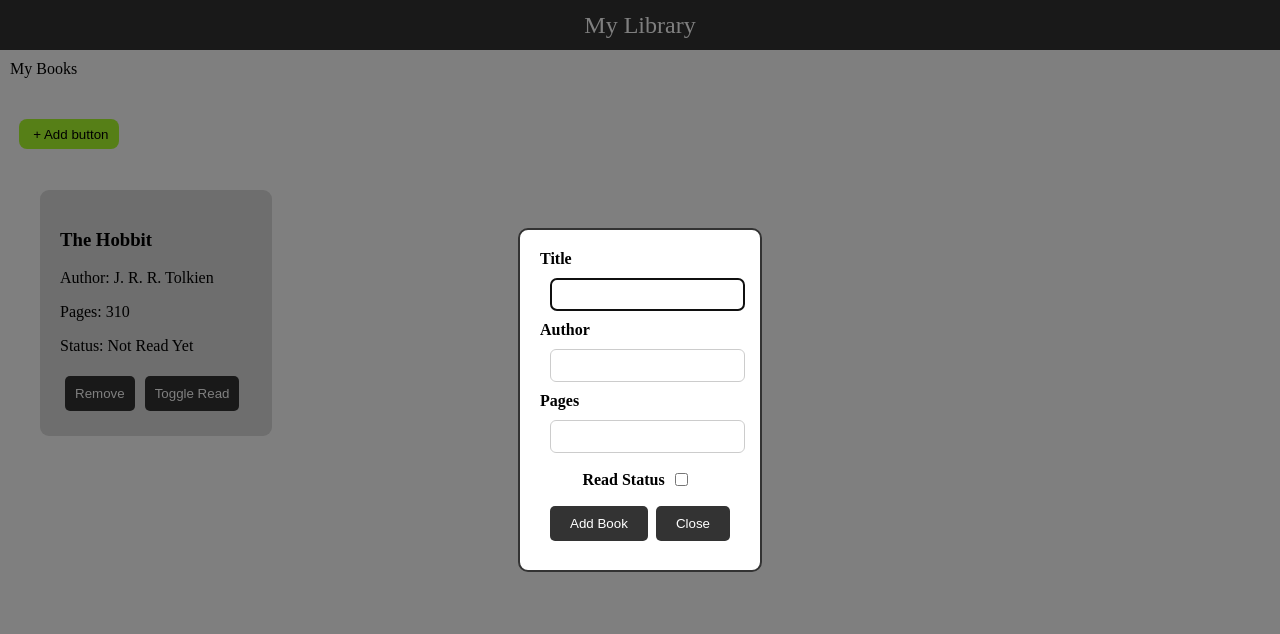
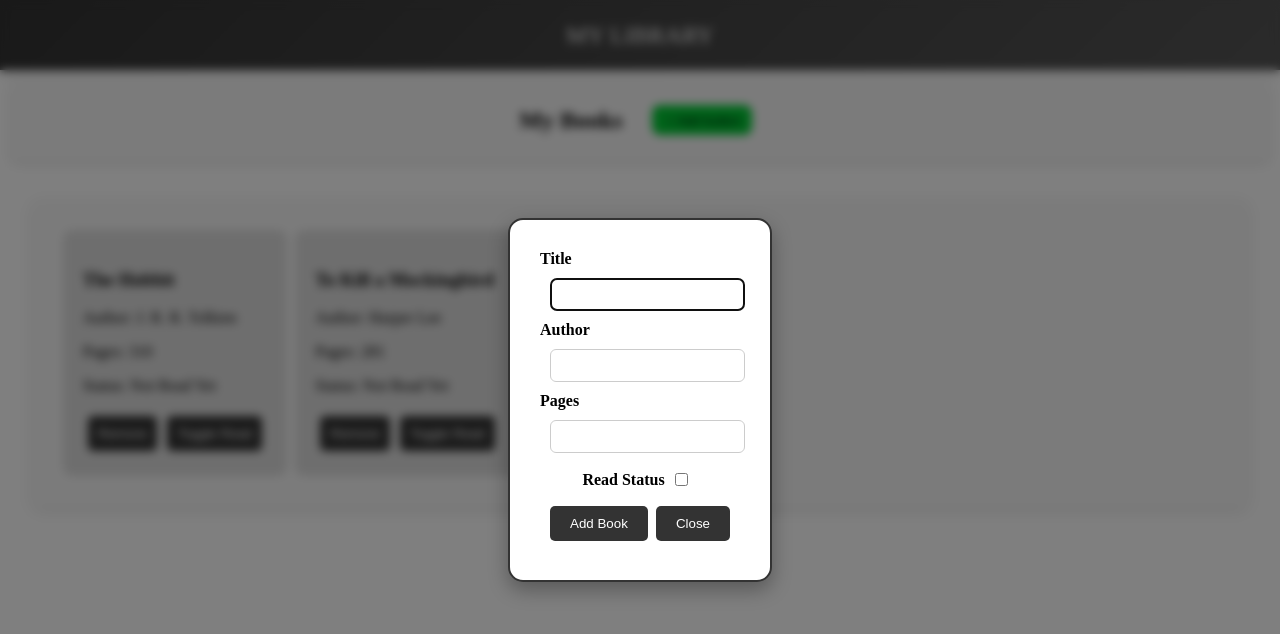
Before and after one commit to jrc03/Library, a plain HTML site: page index.html in a window 1280 px wide. Both pictures are taken after a click on the button "+ Add button". Drawn offline with Linux system fonts and the light colour scheme.

Commit message:
Finalize library project
- Applied final styles to the library UI.
- Ensured all buttons and input fields are fully functional.
- Completed and validated HTML layout.

```diff
--- a/index.html
+++ b/index.html
@@ -11,8 +11,11 @@
     <section class="container">
         <header>My Library</header>
         <main>
-            My Books
-            <input type="button"  id="addBtn" value=" + Add button">
+            <div class="heading">
+                <h2>My Books</h2>
+                <input type="button"  id="addBtn" value=" + Add button">
+            </div>
+
 
             <dialog id="bookDialog">
                 <div class="dialog-content">
@@ -31,8 +34,8 @@
 
 
                         <div class="btns">
-                            <button type="submit"  id="addBookBtn" class="dialogBtn">Add Book</button>
-                            <button type="button" id="closeBtn" class="dialogBtn">Close</button>
+                            <button type="submit" id="addBookBtn" class="dialogBtn">Add Book</button>
+                            <button type="button"   id="closeBtn" class="dialogBtn">Close</button>
                         </div>
                     </form>
                 </div>
--- a/script.js
+++ b/script.js
@@ -20,15 +20,13 @@ closeButton.addEventListener("click", () => {
 });
 
 const myLibrary = [
-  {
-    title: "The Hobbit",
-    author: "J. R. R. Tolkien",
-    pages: 310,
-    read: false,
-  }, // Add more books here...
+  new Book("The Hobbit", "J. R. R. Tolkien", 310, false),
+  new Book("To Kill a Mockingbird", "Harper Lee", 281, false),
+    new Book("1984", "George Orwell", 328, true),
+  // Add more books here...
 ];
 
-function Book(title, author, pages, read) {
+function Book(title, author, pages, read){
   // the constructor...
   this.title = title;
   this.author = author;
@@ -36,9 +34,11 @@ function Book(title, author, pages, read) {
   this.read = read;
 }
 
+
+
 function display() {
   console.table(myLibrary);
-
+  library.textContent = "";
 
 
   myLibrary.forEach((book, index) => {
@@ -63,11 +63,13 @@ function display() {
 
     const removeButton = document.createElement("button");
     removeButton.textContent = "Remove";
+    removeButton.classList.add("removeBtn");
     removeButton.addEventListener("click", () => removeBook(index));
     bookCard.appendChild(removeButton);
 
     const toggleReadButton = document.createElement("button");
     toggleReadButton.textContent = "Toggle Read";
+    toggleReadButton.classList.add("toggleReadBtn");
     toggleReadButton.addEventListener("click", () => toggleReadStatus(index));
     bookCard.appendChild(toggleReadButton);
 
@@ -83,6 +85,14 @@ function addBookToLibrary() {
   const pages = document.querySelector("#pages").value;
   const read = document.querySelector("#readStatus").checked;
 
+
+  if (!title || !author || !pages) {
+    alert("Please fill in all required fields.");
+    return; // Stop execution if validation fails
+}
+
+
+
   // Create new book and add to library
   const newBook = new Book(title, author, pages, read);
   myLibrary.push(newBook);
@@ -93,6 +103,15 @@ function addBookToLibrary() {
 function clear() {
   document.querySelector("form").reset();
 }
+Book.prototype.toggleRead = function() {
+  this.read = !this.read;
+};
+
+function toggleReadStatus(index) {
+  myLibrary[index].toggleRead();
+  display();
+}
+
 
 function removeBook(index){
 myLibrary.splice(index,1);
--- a/style.css
+++ b/style.css
@@ -5,7 +5,7 @@ body {
 
 section {
     display: grid;
-    grid-template-rows: 50px 1fr;
+    grid-template-rows: 70px 1fr;
 }
 
 header {
@@ -13,13 +13,28 @@ header {
     color: white;
     text-align: center;
     font-size: 24px;
-    background-color: #333;
+    background: linear-gradient(135deg, #333, #555);
+    box-shadow: 0 2px 10px rgba(0, 0, 0, 0.2);
+    padding: 20px;
+    text-transform: uppercase;
+}
+.heading{
+
+    display: flex;
+    justify-content: center;
+    gap: 20px;
+    align-items: center;
+    padding: 10px 20px;
+    margin-bottom: 20px;
+    background-color: #f7f7f7; /* Light background */
+    border-radius: 8px;
+    box-shadow: 0 4px 10px rgba(0, 0, 0, 0.1); /* Subtle shadow */
 }
 
 main {
     margin: 10px;
     display: grid;
-    grid-template-rows: 50px 50px 1fr;
+    grid-template-rows: 100px  1fr;
 }
 
 #addBtn {
@@ -27,17 +42,26 @@ main {
     margin: 9px;
     height: 30px;
     width: 100px;
-    background-color: greenyellow;
+    background-color: #02c935;
     border: none;
     border-radius: 8px;
     cursor: pointer;
 }
+#addBtn:hover{
+    background-color: #24a02c;
+    transition: background-color 0.2s ease-in-out;
+    transition: box-shadow 0.2s ease-in-out;
+    box-shadow: 0 2px 10px rgba(0,0,0,0.2);
+
+}
 
 #bookDialog {
-    padding: 20px;
-    border-radius: 10px;
     background-color: #fff;
     border: 2px solid #333;
+    border-radius: 15px;
+    box-shadow: 0 8px 20px rgba(0, 0, 0, 0.3);
+    padding: 30px;
+
 }
 
 .dialog-content {
@@ -67,6 +91,7 @@ main {
    border: 1px solid green;
    box-shadow: 0 0 5px green;
    outline: 1px solid green;
+
 }
 .read{
     display: flex;
@@ -90,31 +115,37 @@ align-items: center;
     cursor: pointer;
 }
 
-/* .dialogBtn:hover {
-    background-color: #555;
-} */
 
-#closeBtn:hover{
+
+#closeBtn:hover , .removeBtn:hover{
 background-color: #ff4a4a;
+transition: background-color 0.2s ease-in-out;
+transition: box-shadow 0.2s ease-in-out;
+box-shadow: 0 2px 10px rgba(0,0,0,0.2);
+
 }
 
-#addBookBtn:hover{
-background-color: #6bff91;
+#addBookBtn:hover, .toggleReadBtn:hover{
+background-color: #17c243;
+transition: background-color 0.2s ease-in-out;
+transition: box-shadow 0.2s ease-in-out;
+box-shadow: 0 2px 10px rgba(0,0,0,0.2);
 
 }
 
 dialog::backdrop {
-
     background-color: rgba(0, 0, 0, 0.5);
+    backdrop-filter: blur(5px);
 }
 
 
 .library{
-   border-radius: 9px;
-
-   padding: 20px;
-   margin: 10px;
-   gap: 10px;
+    background-color: #f7f7f7;
+    box-shadow: 0 4px 15px rgba(0, 0, 0, 0.1);
+    padding: 30px;
+    margin: 20px auto;
+    max-width: 1200px;
+    gap: 8px;
    display: grid;
    grid-template-columns: repeat(auto-fill, minmax(200px,1fr));
 }
@@ -123,15 +154,16 @@ dialog::backdrop {
 background-color: #ddd;
 border-radius: 9px;
 padding: 20px;
-
+transition: transform 0.2s ease-in-out;
 }
 .book-card:hover{
-    box-shadow: 0 0 3px black;
+   transform: scale(1.05);
+    box-shadow: 0 0 2px black;
 }
 
-.book-card button:hover{
+/* .book-card button:hover{
    background-color: #555;
-}
+} */
 
 .book-card button{
    background-color: #333;
```
